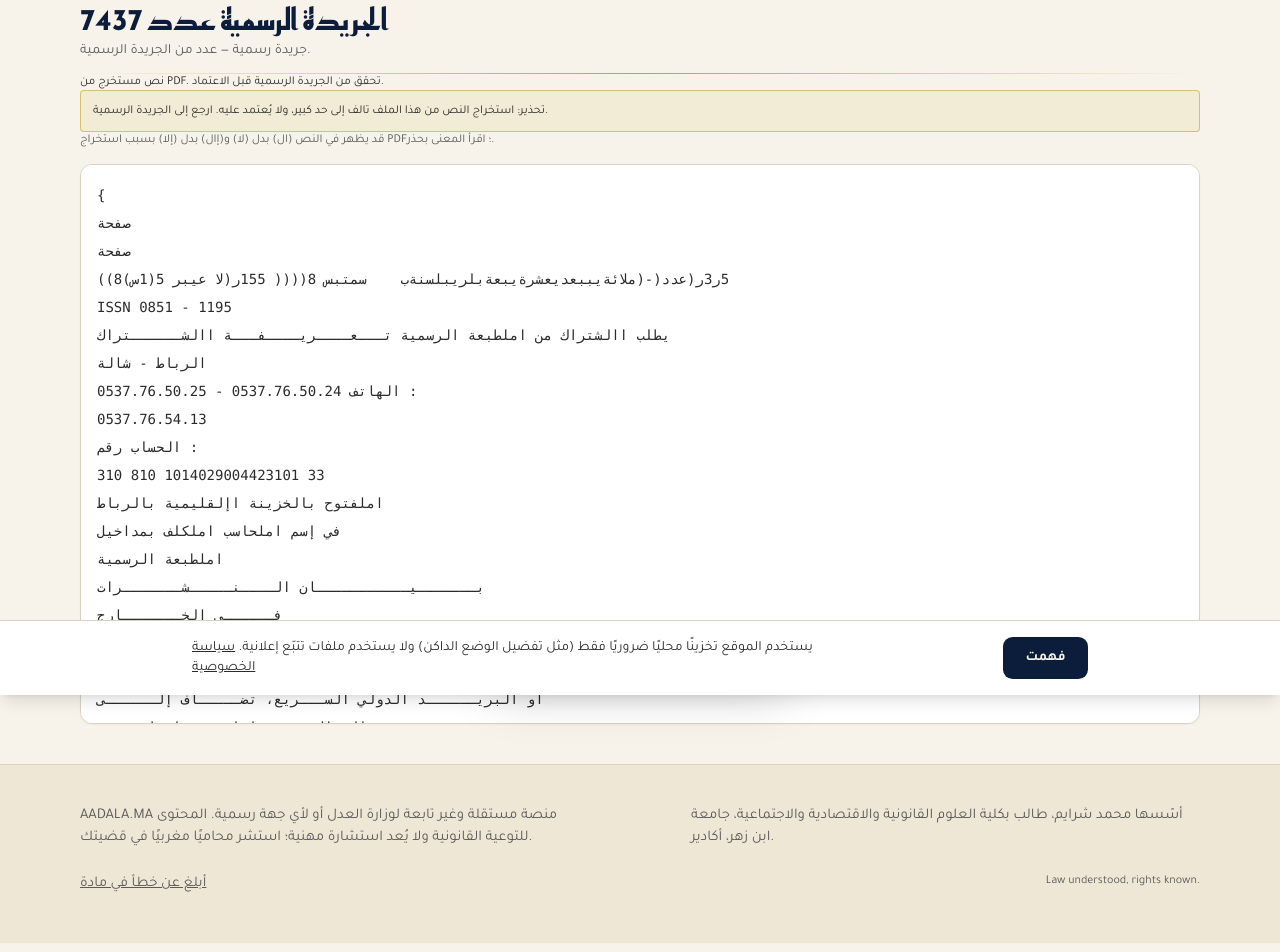
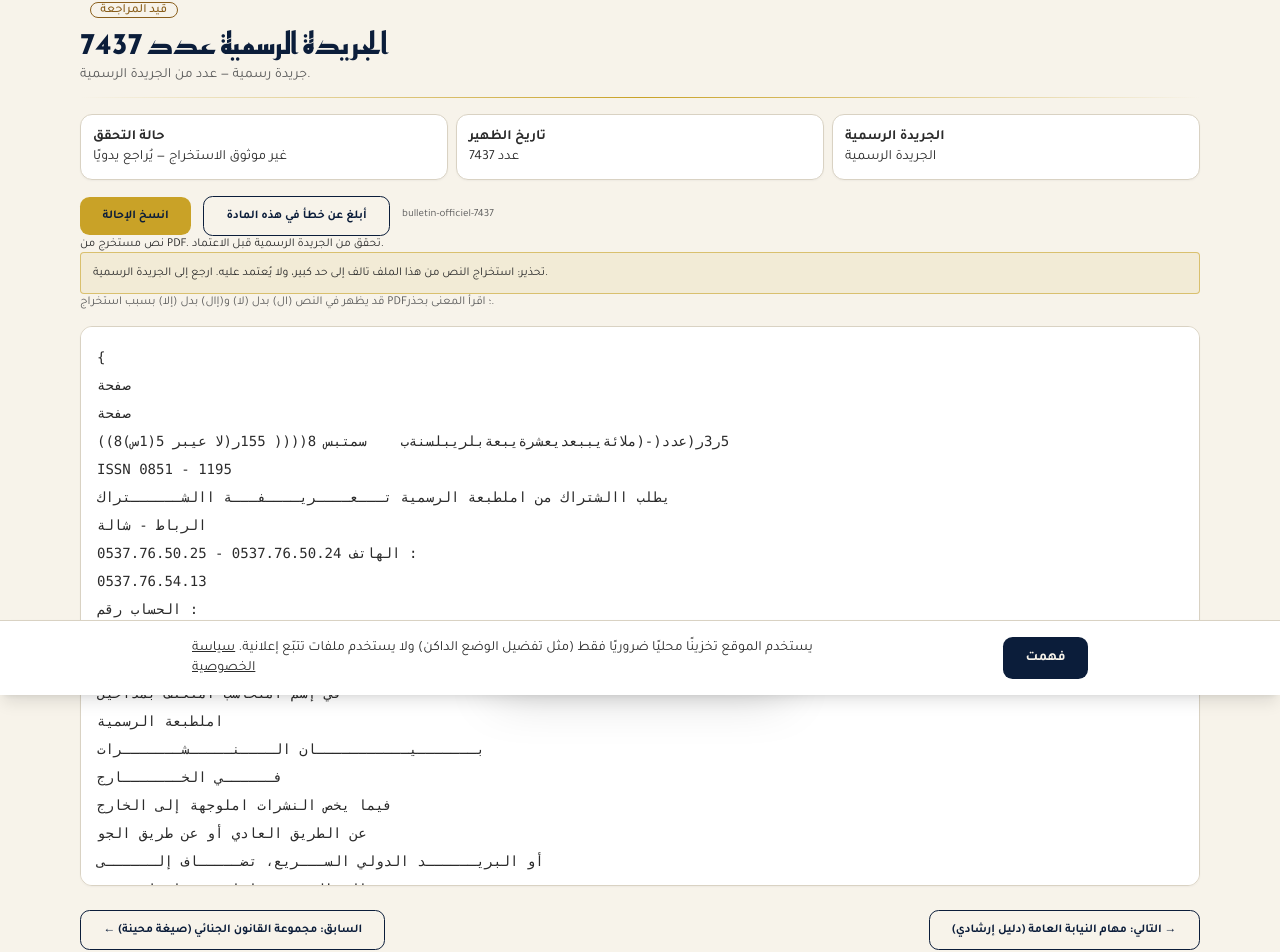
Before and after one commit to chriimmohamed-sketch/aadala-ma, a Next.js app: page /en/legal/bulletin-officiel-7437 in a window 1280 px wide. Shown: the part 105-1057 px from the top of the page. Built offline with nearby package versions, Linux system fonts and the light colour scheme; no server answers.

Commit message:
feat(article): verification badge + citation copy + report link + prev/next + footer quick links (additive)

```diff
--- a/app/[locale]/legal/[slug]/page.tsx
+++ b/app/[locale]/legal/[slug]/page.tsx
@@ -1,10 +1,13 @@
 import { getMessages } from "@/lib/i18n/getMessages";
 import Header from "@/components/layout/Header";
 import Footer from "@/components/layout/Footer";
+import CitationActions from "@/components/CitationActions";
 import { legalSources } from "@/data/legal-sources";
+import { legalDatabase } from "@/data/legal-database";
 import quality from "@/data/legal-quality.json";
 import fs from "fs";
 import path from "path";
+import Link from "next/link";
 
 export async function generateStaticParams() {
   const locales = ["ar","zgh","fr","en","es","de","fa","tr","nl","it"];
@@ -32,13 +35,25 @@ export default async function DetailPage({ params }: { params: Promise<{ locale:
   let text = "";
   try { text = fs.readFileSync(filePath, "utf8"); } catch { text = "تعذر قراءة الملف."; }
   const q = (quality as Record<string, { quality: string }>)[slug]?.quality;
+  const rec = legalDatabase.find((r) => r.slug === slug);
+  const idx = legalSources.findIndex((s) => s.slug === slug);
+  const prev = idx > 0 ? legalSources[idx - 1] : null;
+  const next = idx >= 0 && idx < legalSources.length - 1 ? legalSources[idx + 1] : null;
+  const verification = q === "unreliable" ? "غير موثوق الاستخراج — يُراجع يدويًا" : q === "good" ? "قيد المراجعة — استخراج سليم مبدئيًا" : "قيد المراجعة";
   return (
     <div className="flex min-h-screen flex-col bg-ivory">
       <Header locale={locale} messages={messages} />
       <main className="mx-auto w-full max-w-6xl flex-1 px-4 py-10">
+        <p className="mb-2"><span className="badge">قيد المراجعة</span></p>
         <h1 className="text-3xl font-bold text-navy">{src.title}</h1>
         <p className="mt-1 text-sm text-graphite-soft">{src.type} — {src.description}</p>
         <div className="aadala-divider mt-3" />
+        <dl className="mt-4 grid grid-cols-1 gap-2 text-sm sm:grid-cols-3">
+          <div className="aadala-card p-3"><dt className="font-semibold text-brass">حالة التحقق</dt><dd className="text-graphite">{verification}</dd></div>
+          <div className="aadala-card p-3"><dt className="font-semibold text-brass">تاريخ الظهير</dt><dd className="text-graphite">{rec?.promulgated ?? "—"}</dd></div>
+          <div className="aadala-card p-3"><dt className="font-semibold text-brass">الجريدة الرسمية</dt><dd className="text-graphite">{rec?.published ?? "—"}</dd></div>
+        </dl>
+        <CitationActions locale={locale} title={src.title} lawNumber={rec?.lawNumber ?? src.type} slug={slug} promulgated={rec?.promulgated ?? null} published={rec?.published ?? null} />
         <p className="mt-2 text-xs text-graphite">نص مستخرج من PDF. تحقق من الجريدة الرسمية قبل الاعتماد.</p>
         {q && q !== "good" && (
           <p className="mt-2 rounded border border-gold/60 bg-gold/10 p-3 text-xs text-graphite">
@@ -49,6 +64,10 @@ export default async function DetailPage({ params }: { params: Promise<{ locale:
         <pre className="aadala-card mt-4 max-h-[70vh] overflow-auto whitespace-pre-wrap p-4 text-sm leading-7">
           {text}
         </pre>
+        <nav aria-label="التنقل بين النصوص" className="mt-6 flex flex-wrap items-center justify-between gap-3">
+          {prev ? <Link href={`/${locale}/legal/${prev.slug}`} className="aadala-btn-ghost text-xs">← السابق: {prev.title}</Link> : <span className="text-xs text-graphite-soft">لا السابق</span>}
+          {next ? <Link href={`/${locale}/legal/${next.slug}`} className="aadala-btn-ghost text-xs">التالي: {next.title} →</Link> : <span className="text-xs text-graphite-soft">لا التالي</span>}
+        </nav>
       </main>
       <Footer locale={locale} messages={messages} />
     </div>
--- /dev/null
+++ b/components/CitationActions.tsx
@@ -0,0 +1,49 @@
+"use client";
+
+import { useState } from "react";
+import Link from "next/link";
+
+/** Copy-citation + report-error actions for an article page (client island). */
+export default function CitationActions({
+  locale,
+  title,
+  lawNumber,
+  slug,
+  promulgated,
+  published,
+}: {
+  locale: string;
+  title: string;
+  lawNumber: string;
+  slug: string;
+  promulgated: string | null;
+  published: string | null;
+}) {
+  const [copied, setCopied] = useState(false);
+  const citation = `${title} — ${lawNumber}${promulgated ? ` — ${promulgated}` : ""}${published ? ` — ${published}` : ""} (AADALA.MA)`;
+
+  function copy() {
+    try {
+      navigator.clipboard.writeText(citation);
+      setCopied(true);
+      setTimeout(() => setCopied(false), 2000);
+    } catch {
+      setCopied(false);
+    }
+  }
+
+  return (
+    <div className="mt-4 flex flex-wrap items-center gap-3">
+      <button type="button" onClick={copy} className="aadala-btn-gold text-xs">
+        {copied ? "تم النسخ ✓" : "انسخ الإحالة"}
+      </button>
+      <Link
+        href={`/${locale}/report?location=${encodeURIComponent(`${title} — ${lawNumber}`)}`}
+        className="aadala-btn-ghost text-xs"
+      >
+        أبلغ عن خطأ في هذه المادة
+      </Link>
+      <span className="text-[11px] text-graphite-soft">{slug}</span>
+    </div>
+  );
+}
--- a/components/layout/Footer.tsx
+++ b/components/layout/Footer.tsx
@@ -5,7 +5,12 @@ export default function Footer({ locale, messages }: { locale: string; messages:
       <div className="wrap">
         <p>AADALA.MA منصة مستقلة وغير تابعة لوزارة العدل أو لأي جهة رسمية. المحتوى للتوعية القانونية ولا يُعد استشارة مهنية؛ استشر محاميًا مغربيًا في قضيتك.</p>
         <p>أسّسها محمد شرايم، طالب بكلية العلوم القانونية والاقتصادية والاجتماعية، جامعة ابن زهر، أكادير.</p>
-        <p className="mt-2"><a className="underline" href={`/${locale}/report`}>أبلغ عن خطأ في مادة</a></p>
+        <p className="mt-2 flex flex-wrap gap-4">
+          <a className="underline" href={`/${locale}/report`}>أبلغ عن خطأ في مادة</a>
+          <a className="underline" href={`/${locale}/legal`}>المكتبة</a>
+          <a className="underline" href={`/${locale}/ai`}>المساعد</a>
+          <a className="underline" href={`/${locale}/procedures`}>المساطر والنماذج</a>
+        </p>
         {tagline && <p className="text-xs text-muted">{tagline}</p>}
       </div>
     </footer>
```
